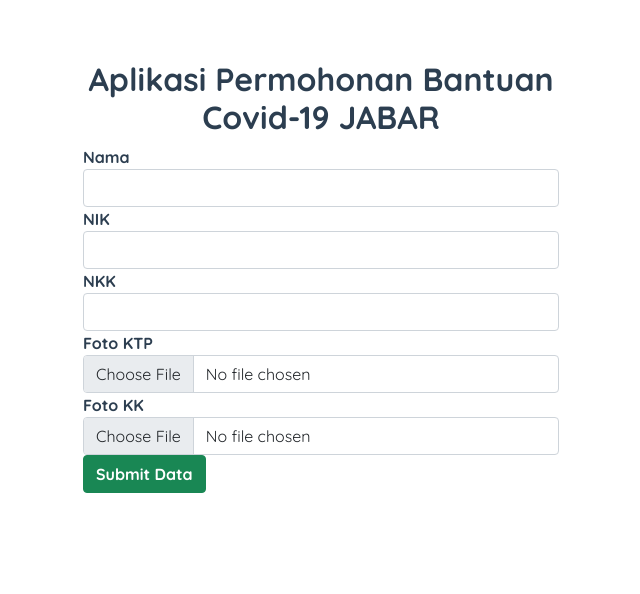
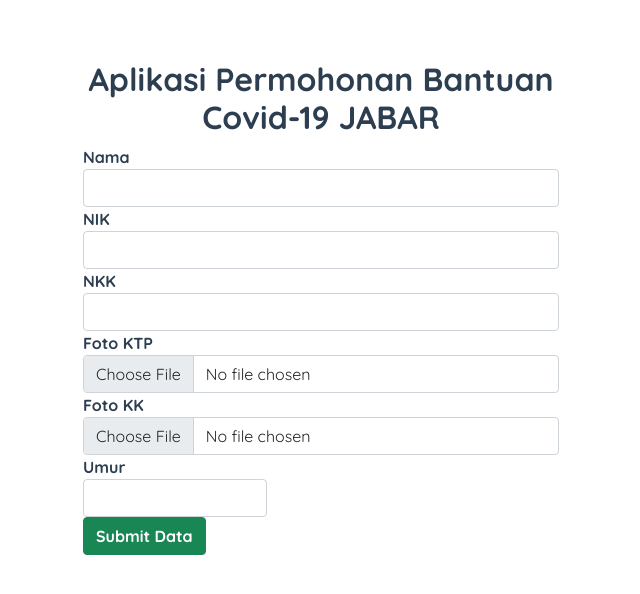
Before and after one commit to nazzalra/permohonan-bantuan-pandemi, a Vue app: page / in a window 1280 px wide. Shown: the top 594 px of the page, without its empty margins (319-959 px from the left). Built offline with nearby package versions, Linux system fonts and the light colour scheme.

Commit message:
create and validate userData umur

```diff
--- a/src/components/FormValidation.vue
+++ b/src/components/FormValidation.vue
@@ -94,13 +94,33 @@
     </div>
 
     <div class="form-group">
+      <div class="row">
+        <div class="col-sm-5">
+          <label for="umur" class="fw-bold">Umur</label>
+          <input
+            type="number"
+            v-model="userData.umur"
+            id="umur"
+            name="umur"
+            class="form-control"
+            :class="{ 'is-invalid': isError('umur') }"
+          />
+          <div v-if="isError('umur')" class="invalid-feedback">
+            <span v-if="isInvalid('umur', 'required')">*Wajib diisi</span>
+            <span v-else-if="isInvalid('umur', 'numeric')">*Umur hanya terdiri dari angka</span>
+            <span v-else-if="isInvalid('umur', 'minValue')">*Minimal berumur 25 tahun</span>
+          </div>
+        </div>
+      </div>
+    </div>
+    <div class="form-group">
       <button class="btn btn-block btn-success fw-bold">Submit Data</button>
     </div>
   </form>
 </template>
 <script>
 import useVuelidate from "@vuelidate/core";
-import { required, numeric, maxLength, minLength } from "@vuelidate/validators";
+import { required, numeric, maxLength, minLength, minValue } from "@vuelidate/validators";
 import { imgFilesize, imgFormat } from "@/customValidator";
 
 export default {
@@ -117,6 +137,7 @@ export default {
         nkk: "",
         foto_ktp: "",
         foto_kk: "",
+        umur: "",
       },
       isSubmit: false,
     };
@@ -149,6 +170,11 @@ export default {
           imgFilesize,
           imgFormat,
         },
+        umur: {
+          required,
+          numeric,
+          minValue: minValue(25),
+        },
       },
     };
   },
```
